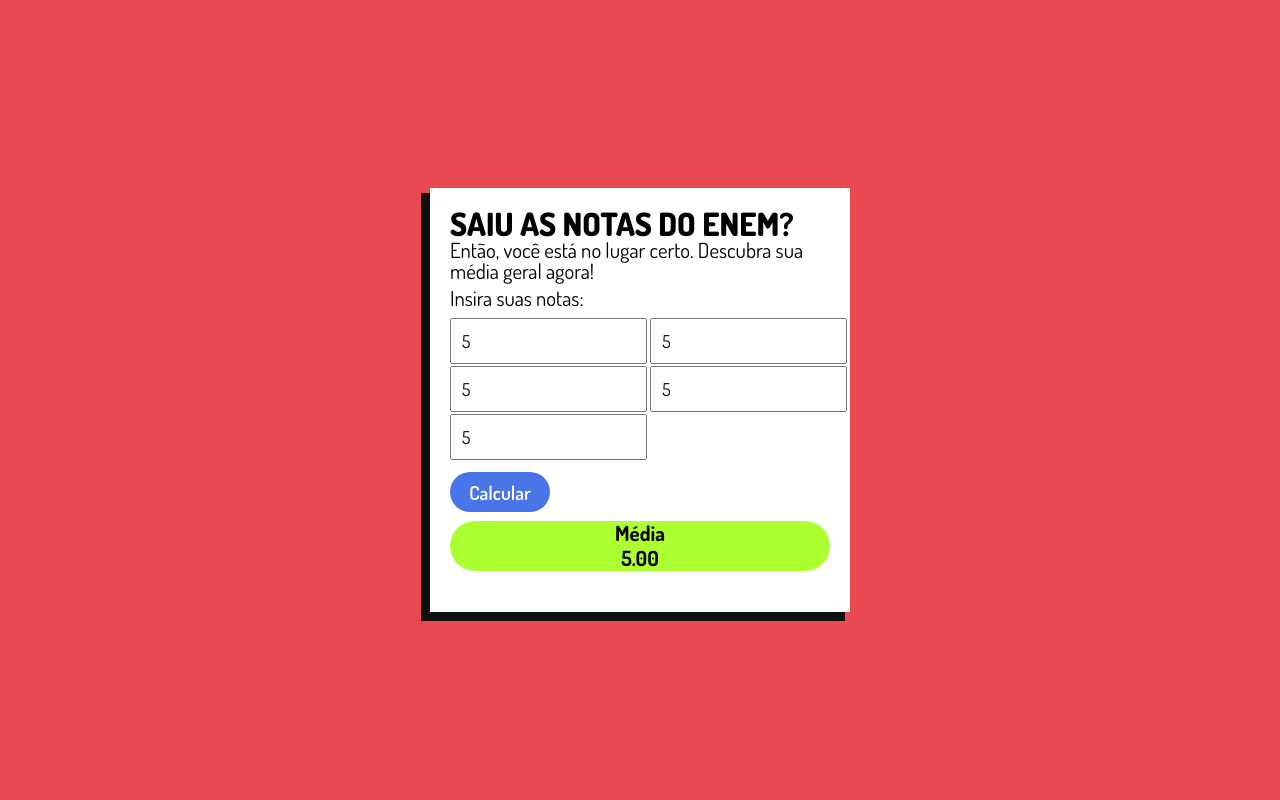
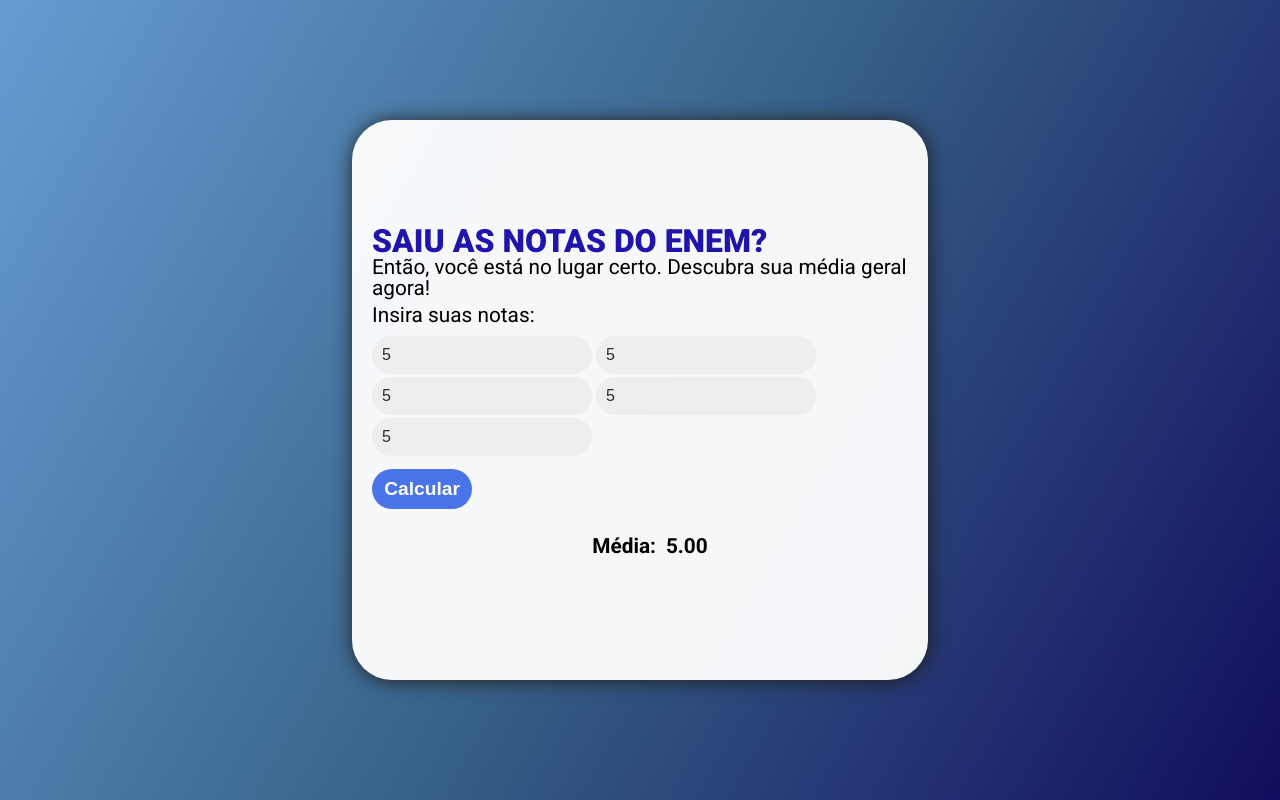
Before and after one commit to anadiasc/calculadora-medias, a plain HTML site: page index.html in a window 1280 px wide. Both pictures are taken after typing "5", "5", "5", "5", "5" into the empty fields and a click on the button "Calcular". Drawn offline with Linux system fonts and the light colour scheme.

Commit message:
commit inicial: nova identidade visual

```diff
--- a/assets/js/script.js
+++ b/assets/js/script.js
@@ -41,7 +41,7 @@ function adicionarResultado(){
     const h3 = document.createElement('h3');
     const p = document.createElement('p');
 
-    h3.innerText = `Média`;
+    h3.innerText = `Média:`;
     p.innerText = `${totalMedia}`;
 
     li.appendChild(h3);
--- a/assets/style/style.css
+++ b/assets/style/style.css
@@ -1,13 +1,18 @@
 @import url('https://fonts.googleapis.com/css2?family=Dosis:wght@200;300;400;500;600;700;800&display=swap');
 
+@import url('https://fonts.googleapis.com/css2?family=Roboto:ital,wght@0,100;0,300;0,400;0,500;0,700;0,900;1,100;1,300;1,400;1,500;1,700;1,900&display=swap');
+
+/* background: linear-gradient(120deg,#e9924a,#e94a51);
+font-family: 'Dosis', sans-serif;*/
+
 body {
-    background-color: #e94a51;
+    background: linear-gradient(120deg,#659dd1, #376188, #120d5e);
     width: 100vw;
     height: 100vh;
     display: flex;
     flex-direction: column;
     justify-content: space-around;
-    font-family: 'Dosis', sans-serif;
+    font-family: 'Roboto', sans-serif;
 }
 
 .container {
@@ -20,14 +25,14 @@ body {
 }
 
 .back {
-    background-color: white;
-    max-width: 420px;
-    height: 424px;
-    border-radius: 0px;
-    box-shadow: -7px 7px 0px 2px #0f0f0f;
+    background-color: #fffffff3;
+    max-width: 45vw;
+    height: 70vh;
+    border-radius: 40px;
+    box-shadow: 1px 1px 19px #202020;
     display: flex;
     flex-direction: column;
-    justify-content: flex-start;
+    justify-content: center;
     padding: 20px 0px 20px 20px ;
     gap: 6px;
 }
@@ -35,6 +40,7 @@ body {
 .conteudo > h1 {
     font-weight: 900;
     font-size: 2em;
+    color: #1f15ad;
 }
 
 .conteudo > p {
@@ -51,9 +57,13 @@ body {
 input {
     padding: 10px;
     max-width: 200px;
-    margin-bottom: 2px;
+    margin-bottom: 3px;
     font-size: 1.1em;
-    font-family: 'Dosis', sans-serif;
+    border: unset;
+    background-color: #eeeeee;
+    font-size: 1em;
+    color: #2e2e2e;
+    border-radius: 20px;
 }
 
 button {
@@ -65,7 +75,6 @@ button {
     color: white;
     font-weight: 600;
     font-size: 1.2em;
-    font-family: 'Dosis', sans-serif;
     border: unset;
 }
 
@@ -73,18 +82,23 @@ button:hover {
     background-color: #1d3881;
 }
 
+ul {
+    display: flex;
+    justify-content: center;
+}
+
 li {
     display: flex;
-    flex-direction: column;
-    justify-content: space-around;
+    flex-direction: row;
+    justify-content: center;
     align-items: center;
-    background-color: #9fff10dc;
     font-weight: 700;
     font-size: 1.3em;
     border-radius: 40px;
-    width: 380px;
-    height: 50px;
+    width: 40%;
+    height: 57px;
     margin-top: 9px;
+    gap: 10px;
 }
 
 footer {
```
